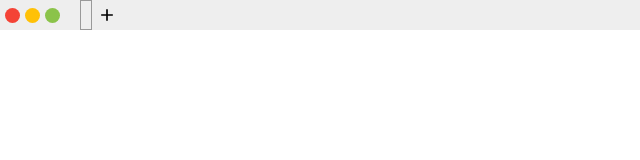
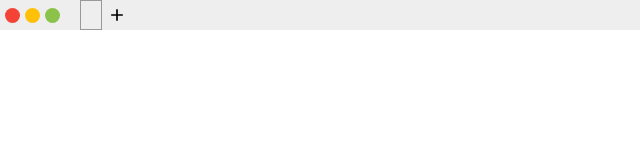
Before and after one commit to Kiricon/ComfyBrowser, an Electron app: page index.html in a window 800 px wide. Shown: the full height of the page, 0-640 px from the left. Drawn offline with Linux system fonts and the light colour scheme.

Commit message:
Fixed up the styling for tabs.

```diff
--- a/css/window.css
+++ b/css/window.css
@@ -35,9 +35,15 @@
   cursor: pointer;
 }
 
-#tabs, #newTab {
+#newTab {
   float: left;
   display: table;
+}
+
+#tabs {
+  float: left;
+  width: calc( 100% - 150px);
+  height: 30px;
 }
 #newTab {
   padding: 5px;
@@ -59,6 +65,10 @@
   border: solid 1px #999;
   padding: 5px;
   float:left;
+  max-width: 10%;
+  min-width: 10px;
+  overflow: hidden;
+  height: 18px;
 }
 
 .tab .favicon {
--- a/index.html
+++ b/index.html
@@ -27,11 +27,11 @@
         </div>
 
         <div id="tabs">
+          <div id="newTab">
+            <img src="imgs/add.svg" />
+          </div>
+        </div>
 
-        </div>
-        <div id="newTab">
-          <img src="imgs/add.svg" />
-        </div>
         <img id="forward" src="imgs/forward.svg" />
         <img id="back" src="imgs/back.svg" />
         <img id="refresh" src="imgs/refresh.svg" />
--- a/js/tab.js
+++ b/js/tab.js
@@ -9,7 +9,9 @@ class Tab {
     this.tab = document.createElement('div');
     this.tab.className = "tab";
     this.tab.innerHTML = '<img class="favicon" src="" /><span class="title"></span>';
-    document.getElementById("tabs").appendChild(this.tab);
+    var newTab = document.getElementById("newTab")
+    newTab.parentNode.insertBefore(this.tab, newTab);
+    //document.getElementById("tabs").appendChild(this.tab);
 
     this.view.addEventListener('did-finish-load', (e) =>{
       this.tab.querySelector(".title").innerHTML = this.view.getTitle();
```
